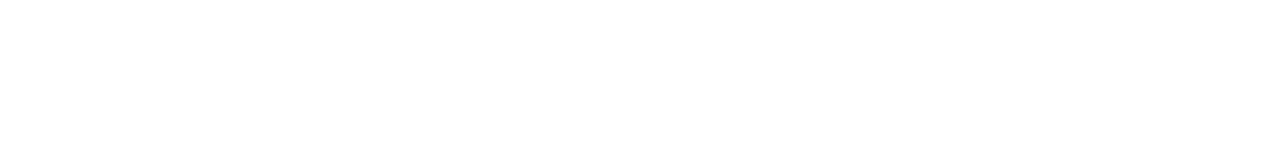
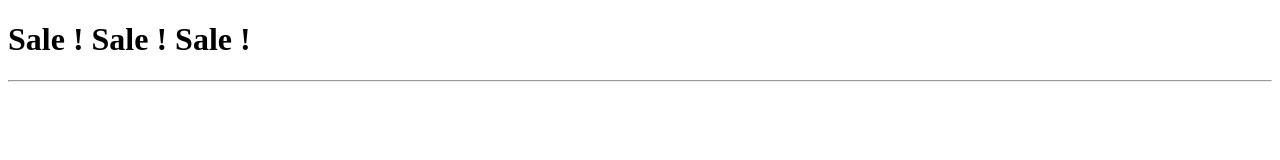
Before and after one commit to Amruta1006/Product-cards, a plain HTML site: page index.html in a window 1280 px wide. Drawn offline with Linux system fonts and the light colour scheme.

Commit message:
added heading

```diff
--- a/index.html
+++ b/index.html
@@ -6,5 +6,6 @@
     <title>Product Cards</title>
 </head>
 <body>
+    <h1>Sale ! Sale ! Sale !</h1><hr>
 </body>
 </html>
```
